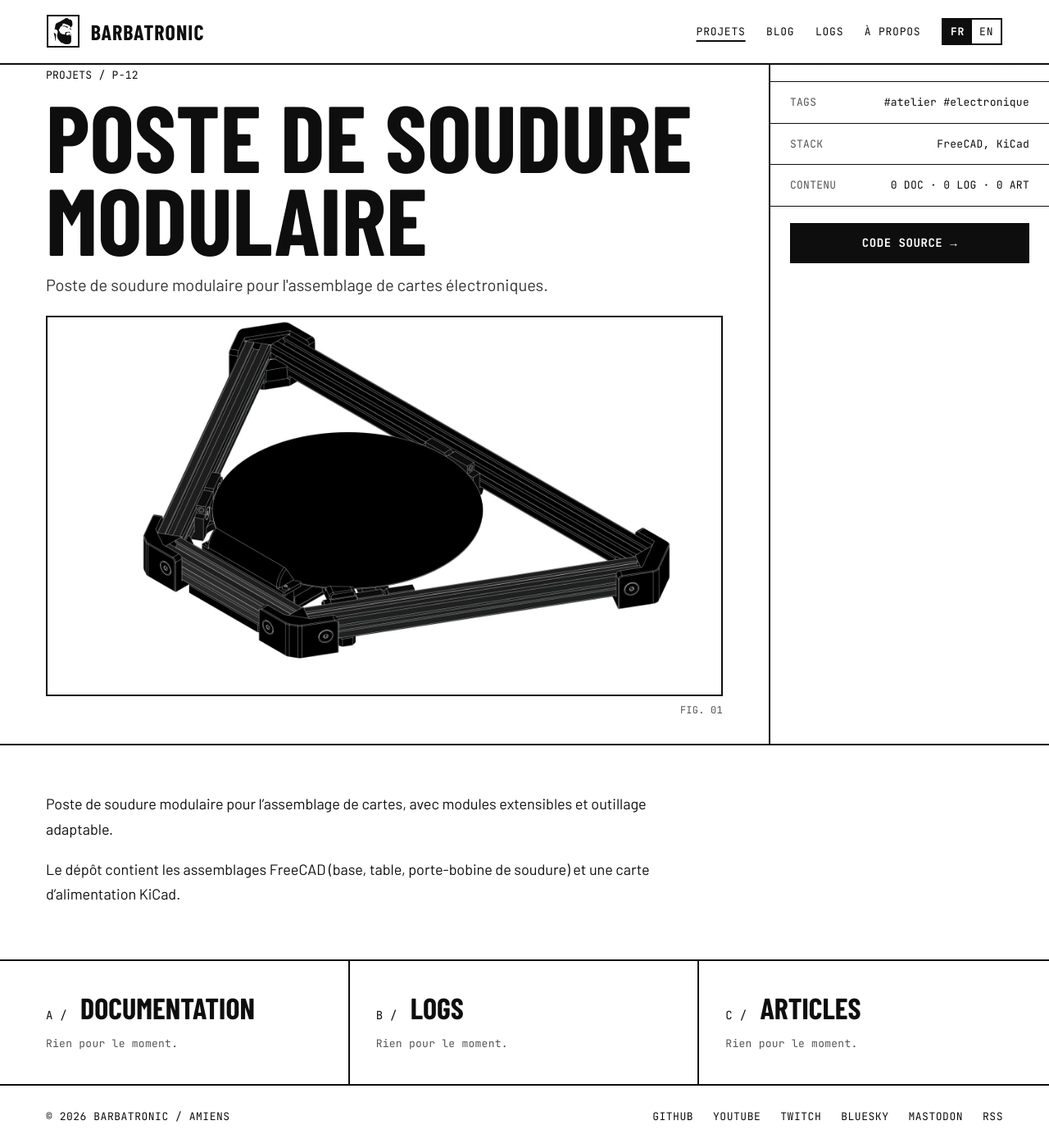
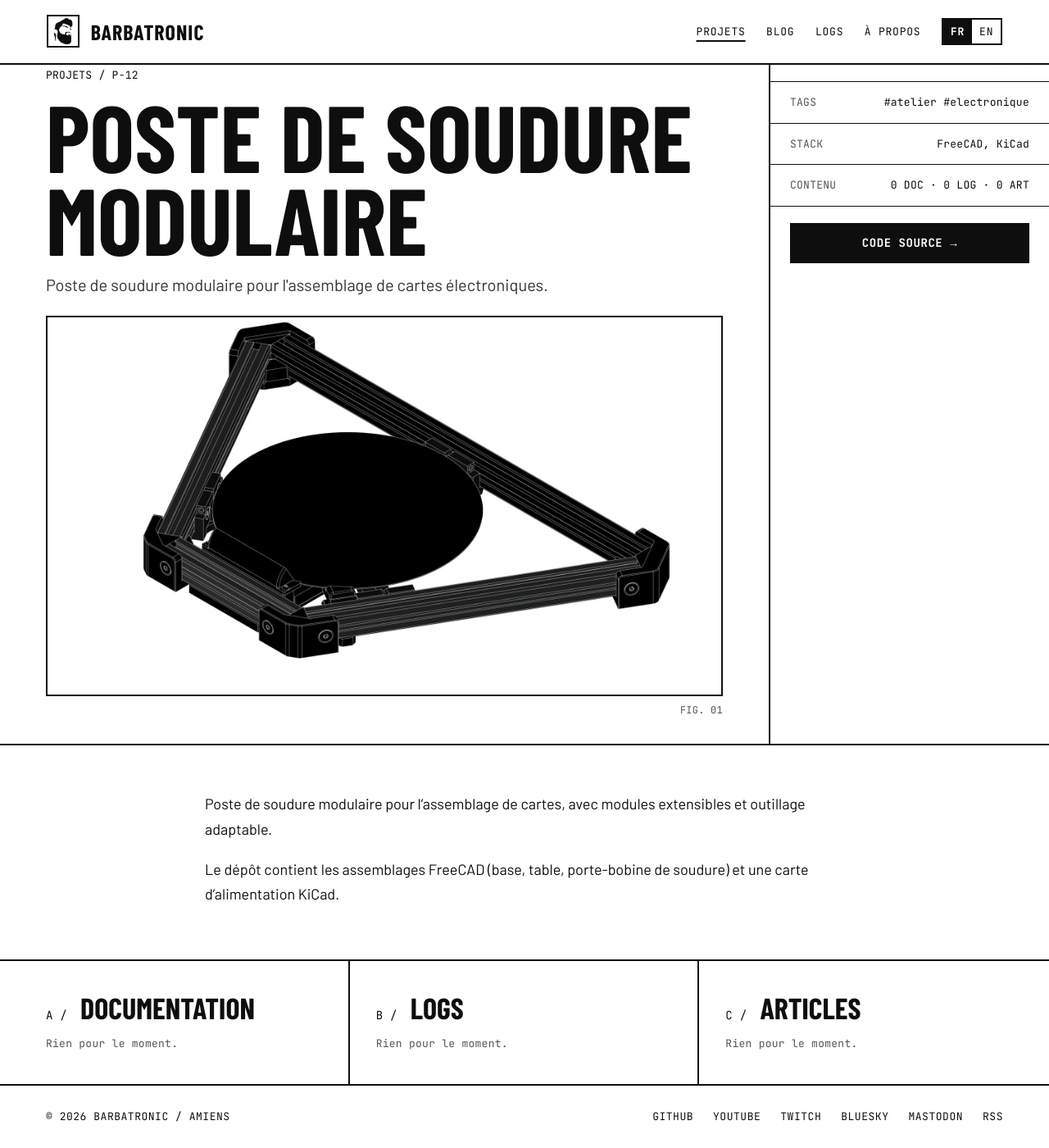
Before and after one commit to Barbatronic/barbatronic.github.io, a Jekyll site: the page built from _projects/modular-soldering-workbench.md, in a window 1280 px wide and 1400 px high, scrolled down 29 px. Shown: the whole window at 82% size. Built offline with Jekyll 4.4.1, drawn with Linux system fonts in a browser that asks for light colours.

Commit message:
layout(projet): texte de la fiche centré, comme les logs et les articles

```diff
--- a/_layouts/project.html
+++ b/_layouts/project.html
@@ -43,7 +43,7 @@ layout: default
 
 {%- assign _body = content | strip -%}
 {%- if _body != "" %}
-<section class="block content-block">
+<section class="block content-block is-centered">
   <div class="content prose">{{ content }}</div>
 </section>
 {%- endif %}
--- a/_sass/barbatronic/_layout.scss
+++ b/_sass/barbatronic/_layout.scss
@@ -68,6 +68,8 @@ $desktop: 1024px;
 }
 
 .content-block { border-bottom: var(--rule); }
+// Fiche projet : texte limité à 780 px et centré, comme les logs et les articles.
+.content-block.is-centered > .content.prose { max-width: none; > * { max-width: 780px; margin-left: auto; margin-right: auto; } }
 
 .three-cols {
   display: grid; grid-template-columns: minmax(0, 1fr);
```
